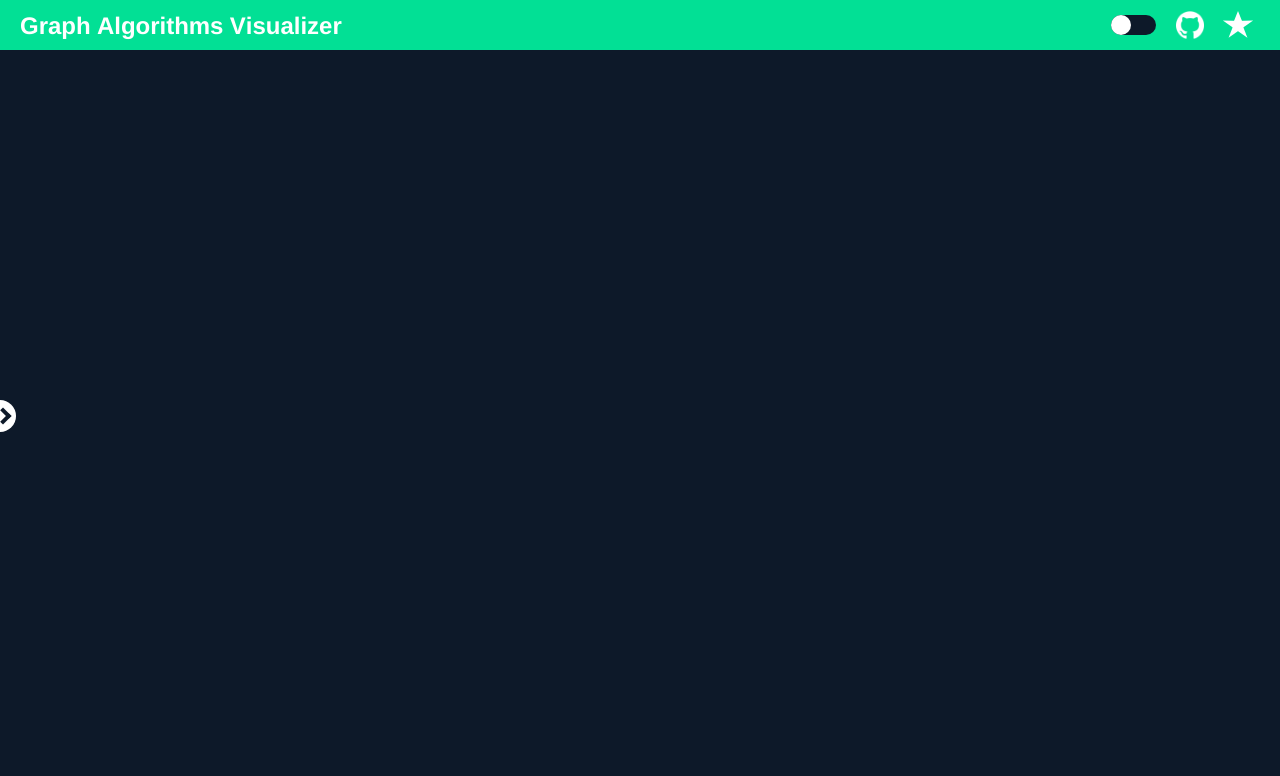
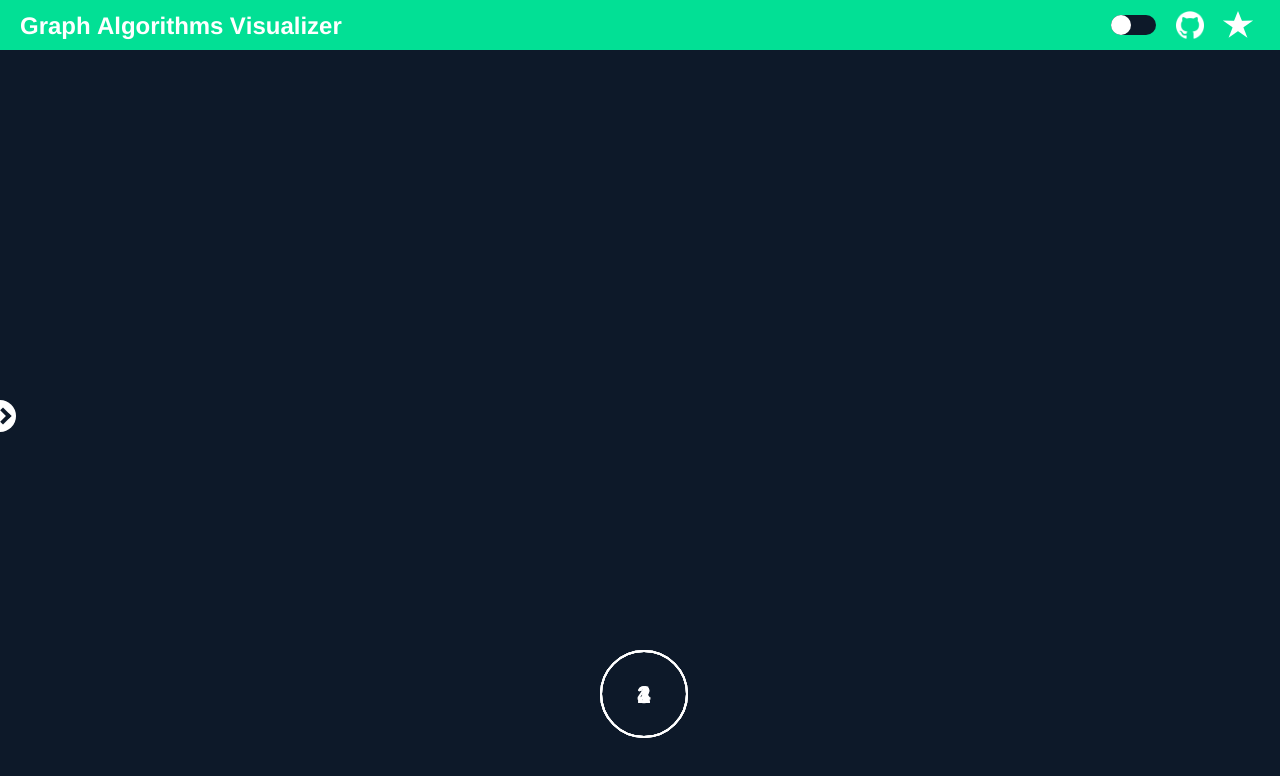
Before and after one commit to KarimElghamry/GraphAV, a React (Create React App) app: page / in a window 1280 px wide. Shown: the top 776 px of the page. Built offline with nearby package versions, Linux system fonts and the light colour scheme.

Commit message:
add: sample data

```diff
--- a/src/components/GraphCanvas/GraphCanvas.tsx
+++ b/src/components/GraphCanvas/GraphCanvas.tsx
@@ -12,16 +12,13 @@ const GraphCanvas: React.FC<Props> = (props: Props): ReactElement => {
 
   return (
     <Container ref={canvasRef}>
-      {/* <GraphNode canvasRef={canvasRef} isActive={false} content="1"></GraphNode>
-      <GraphNode canvasRef={canvasRef} isActive={false} content="2"></GraphNode>
-      <GraphNode canvasRef={canvasRef} isActive={false} content="3"></GraphNode> */}
       {adjacencyList.map((val: Array<number>, index: number) => {
         return (
           <GraphNode
             key={index}
             canvasRef={canvasRef}
             isActive={false}
-            content={index.toString()}
+            content={(index + 1).toString()}
           ></GraphNode>
         );
       })}
--- a/src/components/Home/Home.tsx
+++ b/src/components/Home/Home.tsx
@@ -7,8 +7,17 @@ interface HomeProps {
   changeTheme: Function;
 }
 
+const sampleData = [
+  [1, 2, 3],
+  [2, 3, 4],
+  [4, 3, 1],
+  [4, 3, 1],
+];
+
 const Home: React.FC<HomeProps> = (props: HomeProps): ReactElement => {
-  const [adjacencyList, setAdjacencyList] = useState<Array<Array<number>>>([]);
+  const [adjacencyList, setAdjacencyList] = useState<Array<Array<number>>>(
+    sampleData
+  );
 
   return (
     <div>
```
